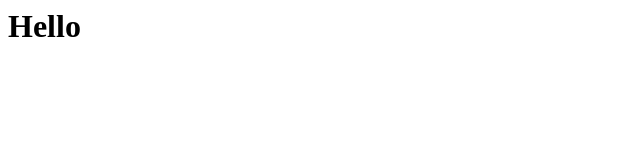
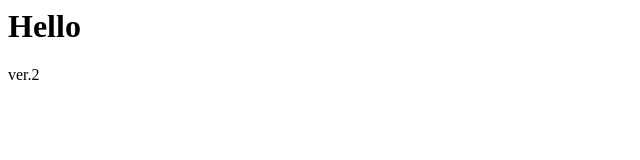
Before and after one commit to Flandremilk/gitTest, a plain HTML site: page index.html in a window 1280 px wide. Shown: the full height of the page, 0-640 px from the left. Drawn offline with Linux system fonts and the light colour scheme.

Commit message:
バージョンを追加

```diff
--- a/index.html
+++ b/index.html
@@ -1,5 +1,6 @@
 <html>
     <body>
         <h1>Hello</h1>
+        <p>ver.2</p>
     </body>
 </html>
```
